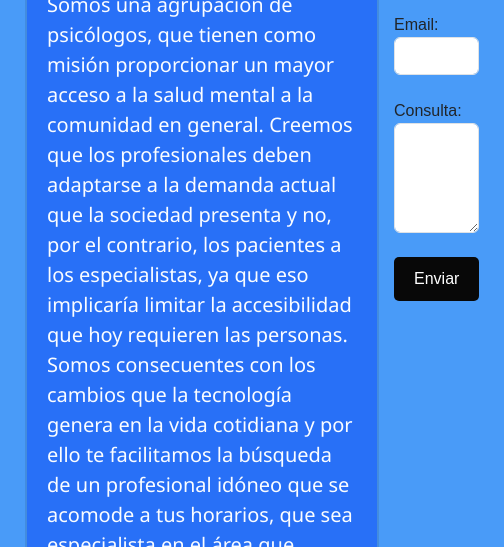
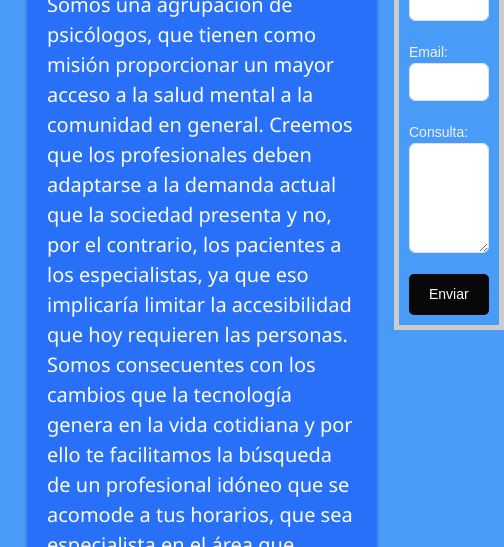
Before and after one commit to Jacqueline2801/psicologos.enlinea, a website: page html/contacto.html in a window 390 px wide. Shown: the part 553-1100 px from the top of the page, 504 px wide, since content can reach past the window. Drawn offline with nearby package versions, Linux system fonts and the light colour scheme.

Commit message:
guardar cambios

```diff
--- a/css/style.css
+++ b/css/style.css
@@ -296,16 +296,15 @@ header nav ul li a {
   margin-bottom: 20px;
   text-align: center;
 }
-@media (max-width: 100%) {
+@media (max-width: 600px) {
   .formulario {
     grid-area: formulario; /* Área del formulario */
-    width: auto;
-    height: 400px;
+    width: 100%;
+    max-width: 300px;
+    height: auto;
     border: 5px solid #ccc;
     color: #f1f1f1;
-    margin-top: 30px;
-    margin-left: 15px;
-    margin-right: 15px;
+    margin: 20px auto;
     padding: 10px;
     font-size: 14px;
     box-sizing: border-box;
```
